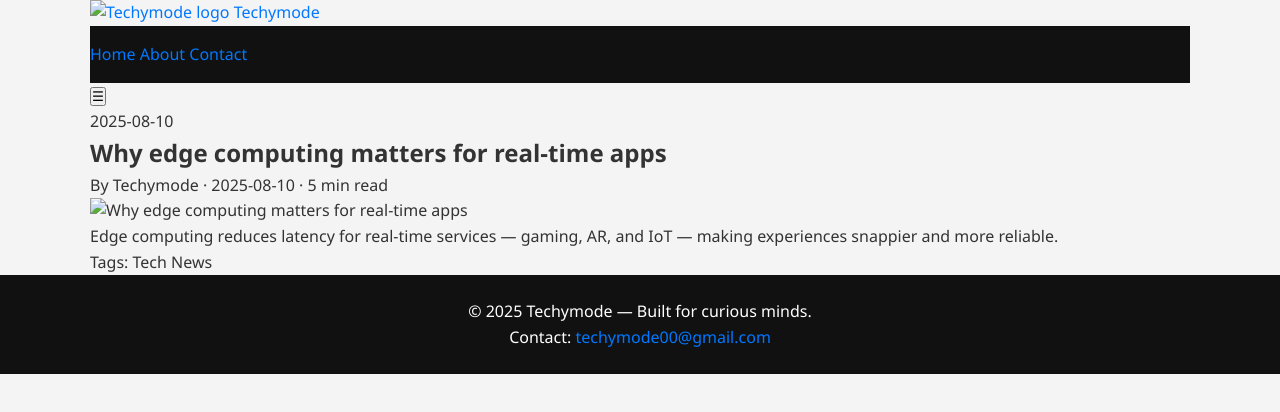
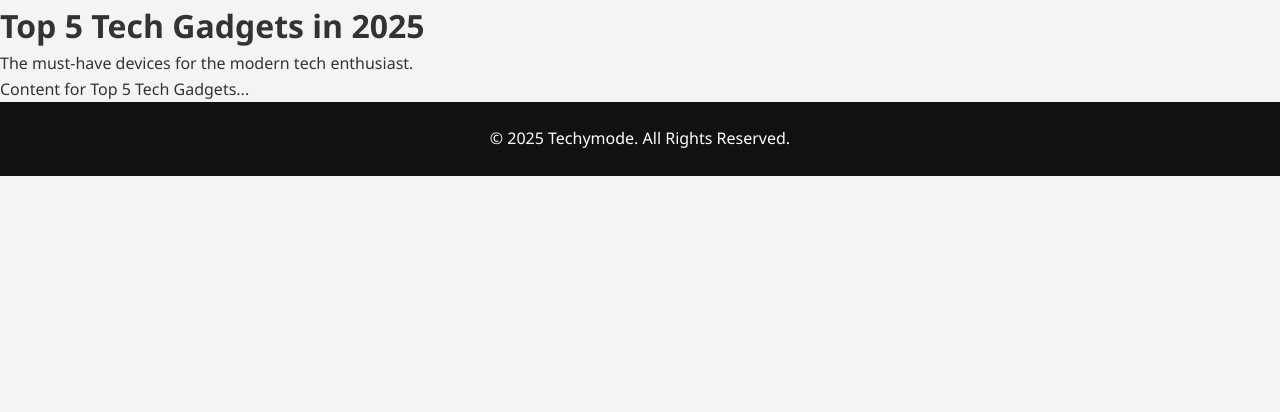
Before and after one commit to Ayomelody/Techymode, a plain HTML site: page article2.html in a window 1280 px wide. Drawn offline with Linux system fonts and the light colour scheme; files that its build step writes are made by us from their sources.

Commit message:
Update article2.html

```diff
--- a/article2.html
+++ b/article2.html
@@ -1,44 +1,33 @@
-<!doctype html>
+<!DOCTYPE html>
 <html lang="en">
 <head>
-  <meta charset="utf-8" />
-  <meta name="viewport" content="width=device-width,initial-scale=1" />
-  <title>Techymode — Why edge computing matters for real-time apps</title>
-  <meta name="description" content="Techymode — latest technology news, reviews and deep dives." />
-  <link rel="icon" href="/assets/images/favicon.svg" />
-  <link rel="stylesheet" href="/assets/css/style.css" />
-  <script defer src="/assets/js/script.js"></script>
+    <meta charset="UTF-8">
+    <meta name="viewport" content="width=device-width, initial-scale=1.0">
+    <title>Top 5 Tech Gadgets in 2025 - Techymode</title>
+
+    <!-- Favicon and Apple Touch Icon -->
+    <link rel="icon" type="image/x-icon" href="assets/images/favicon.ico">
+    <link rel="apple-touch-icon" sizes="180x180" href="assets/images/logo.png">
+
+    <link rel="stylesheet" href="style.css">
 </head>
 <body>
-  <header class="site-header">
-    <div class="container header-inner">
-      <a class="brand" href="/index.html">
-        <img src="/assets/images/logo.svg" alt="Techymode logo" class="logo"/>
-        <span class="brand-name">Techymode</span>
-      </a>
-      <nav class="site-nav" id="main-nav">
-        <a href="/index.html">Home</a>
-        <a href="/about.html">About</a>
-        <a href="/contact.html">Contact</a>
-      </nav>
-      <button id="nav-toggle" class="nav-toggle" aria-label="toggle menu">☰</button>
-    </div>
-  </header>
-  <main class="container">
-  <article class="card article">
-    <div class="kicker">2025-08-10</div>
-    <h1>Why edge computing matters for real-time apps</h1>
-    <div class="meta small">By Techymode · 2025-08-10 · 5 min read</div>
-    <img class="feature" src="/assets/images/cloud-edge.svg" alt="Why edge computing matters for real-time apps"/>
-    <p>Edge computing reduces latency for real-time services — gaming, AR, and IoT — making experiences snappier and more reliable.</p>
-    <p class="small">Tags: <span class="kicker">Tech</span> <span class="kicker">News</span></p>
-  </article>
-  </main>
-  <footer class="site-footer">
-    <div class="container footer-inner">
-      <div>© 2025 Techymode — Built for curious minds.</div>
-      <div>Contact: <a href="mailto:techymode00@gmail.com">techymode00@gmail.com</a></div>
-    </div>
-  </footer>
+
+    <header>
+        <h1>Top 5 Tech Gadgets in 2025</h1>
+        <p>The must-have devices for the modern tech enthusiast.</p>
+    </header>
+
+    <main>
+        <article>
+            <p>Content for Top 5 Tech Gadgets...</p>
+        </article>
+    </main>
+
+    <footer>
+        <p>&copy; 2025 Techymode. All Rights Reserved.</p>
+    </footer>
+
+    <script src="script.js"></script>
 </body>
 </html>
```
